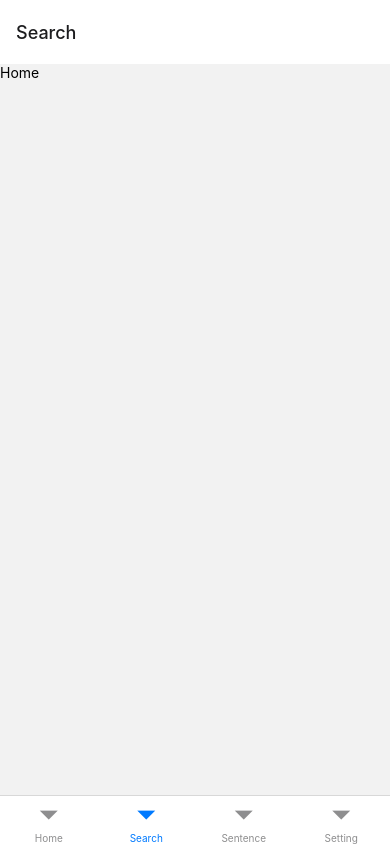
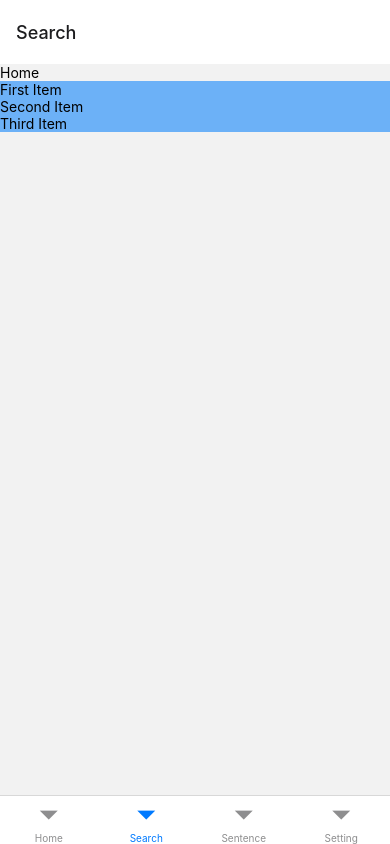
Before and after one commit to jeo-kim/aac-language-talk, a React Native app: screen /Search in a window 390 px wide. Built offline with nearby package versions, Linux system fonts and the light colour scheme.

Commit message:
feat: category 추가

```diff
--- /dev/null
+++ b/src/components/Category/CategoryItem.tsx
@@ -0,0 +1,23 @@
+import React from 'react';
+import { StyleSheet, Text, View } from 'react-native';
+
+type Props = {
+  title: string;
+};
+
+function CategoryItem({ title }: Props) {
+  return (
+    <View style={styles.view}>
+      <Text>{title}</Text>
+    </View>
+  );
+}
+
+export default CategoryItem;
+
+const styles = StyleSheet.create({
+  view: {
+    backgroundColor: '#6cb1f7',
+    width: '100%',
+  },
+});
--- /dev/null
+++ b/src/components/Category/CategoryList.tsx
@@ -0,0 +1,46 @@
+import React from 'react';
+import { Dimensions, FlatList, StyleSheet } from 'react-native';
+import { SafeAreaView } from 'react-native-safe-area-context';
+import CategoryItem from './CategoryItem';
+
+const DATA = [
+  {
+    id: 'bd7acbea-c1b1-46c2-aed5-3ad53abb28ba',
+    title: 'First Item',
+  },
+  {
+    id: '3ac68afc-c605-48d3-a4f8-fbd91aa97f63',
+    title: 'Second Item',
+  },
+  {
+    id: '58694a0f-3da1-471f-bd96-145571e29d72',
+    title: 'Third Item',
+  },
+];
+
+function CategoryList() {
+  return (
+    <SafeAreaView style={styles.container}>
+      <FlatList
+        data={DATA}
+        renderItem={({ item }) => <CategoryItem title={item.title} />}
+        keyExtractor={item => item.id}
+      />
+    </SafeAreaView>
+  );
+}
+
+export default CategoryList;
+
+const fullHeight = Dimensions.get('window').height;
+
+const styles = StyleSheet.create({
+  container: {
+    width: '100%',
+    height: fullHeight,
+    flex: 1,
+    // display: 'flex',
+    // flexDirection: 'column',
+    // justifyContent: 'space-between',
+  },
+});
--- a/src/pages/Home.tsx
+++ b/src/pages/Home.tsx
@@ -1,10 +1,24 @@
 import React from 'react';
-import { Text } from 'react-native';
+import { Dimensions, StyleSheet, Text, View } from 'react-native';
+import CategoryList from '../components/Category/CategoryList';
 
 type Props = {};
 
+const fullHeight = Dimensions.get('window').height;
+
 function Home({}: Props) {
-  return <Text>Home</Text>;
+  return (
+    <View style={styles.view}>
+      <Text>Home</Text>
+      <CategoryList />
+    </View>
+  );
 }
 
 export default Home;
+
+const styles = StyleSheet.create({
+  view: {
+    flex: 1,
+  },
+});
```
